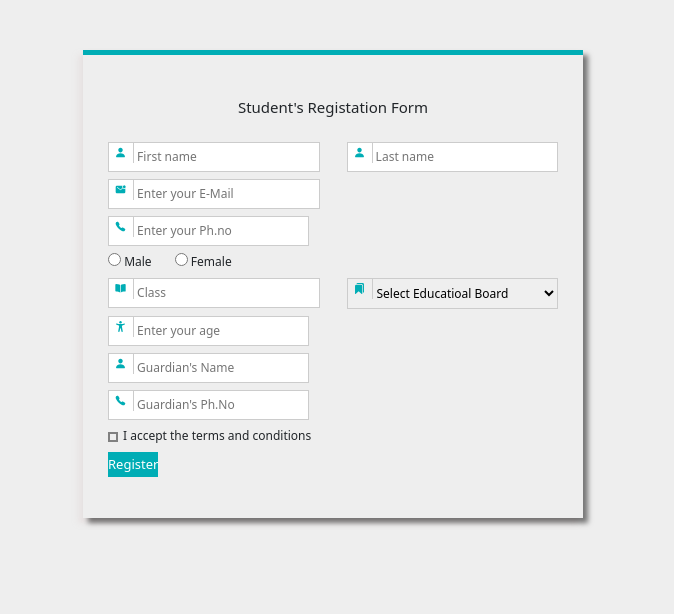
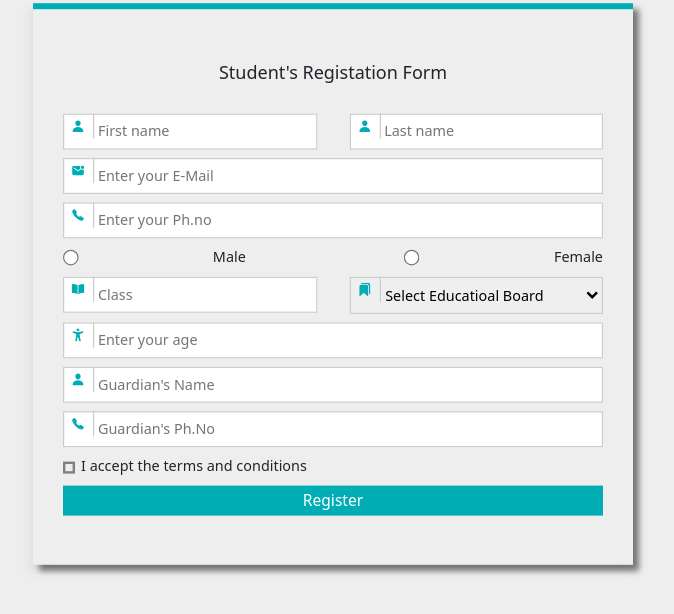
Before and after one commit to Bidyut-Kr-Das/Institute_project, a PHP site: page /stud_from.php in a window 1280 px wide. Shown: the top 614 px of the page, without its empty margins (307-981 px from the left). Run offline with PHP 8.4, Linux system fonts and the light colour scheme.

Commit message:
adjusted width

```diff
--- a/css/stud_from.css
+++ b/css/stud_from.css
@@ -19,12 +19,14 @@ body {
 }
 
 .heading {
+    /* margin-top: 14rem; */
     background: #EEEEEE;
     width: 50rem;
     padding: 2.5rem;
     margin: 5rem auto;
     border-top: 0.5rem solid #00ADB5;
     box-shadow: 0.5rem 0.5rem 0.5rem rgba(0, 0, 0, 0.5), -0.5rem 0.5rem 0.5rem rgba(228, 218, 218, 0.5);
+    transform: scale(1.2);
 }
 
 .heading h2 {
@@ -67,6 +69,12 @@ ion-icon {
 
 .span1 {
     width: 47%;
+    position: relative;
+    box-sizing: border-box;
+}
+
+.span2 {
+    width: 100%;
     position: relative;
     box-sizing: border-box;
 }
--- a/stud_from.php
+++ b/stud_from.php
@@ -17,21 +17,21 @@ include("header.php");
             </div>
             <div class="inputname">
 
-            <span class="span1">
+                <span class="span2">
                     <ion-icon name="mail-unread"></ion-icon>
                     <input type="text" placeholder=" Enter your E-Mail" class="allname">
 
             </div>
 
             <div class="inputname">
-
-            <spAN>
+                <span class="span2">
                     <ion-icon name="call"></ion-icon>
                     <input type="number" placeholder=" Enter your Ph.no" class="allname">
+                </span>
             </div>
 
             <div class="inputname">
-                <spAN>
+
                 <input type="radio" class="gender-redio" name="gender">
                 <label style="margin-right: 2rem;">Male</label>
 
@@ -60,33 +60,39 @@ include("header.php");
 
 
             <div class="inputname">
-                <spAN>
+                <span class="span2">
                     <ion-icon name="accessibility"></ion-icon>
                     <input type="number" placeholder=" Enter your age" class="allname">
+                </span>
             </div>
 
             <div class="inputname">
-                <spAN>
+                <span class="span2">
+
                     <ion-icon name="person"></ion-icon>
                     <input type="text" placeholder=" Guardian's Name" class="allname">
+                </span>
             </div>
 
             <div class="inputname">
-                <spAN>
+                <span class="span2">
+
                     <ion-icon name="call"></ion-icon>
                     <input type="number" placeholder=" Guardian's Ph.No" class="allname">
+                </span>
             </div>
 
             <div class="inputname">
-                <spAN>
+                <span class="span2">
+
                     <input type="checkbox" id="cb" class="check-button">
                     <label for="cb" class="check">I accept the terms and conditions</label>
+                </span>
+
             </div>
 
             <div class="inputname">
-                <spAN>
                 <input type="submit" class="button" value="Register">
-
             </div>
 
         </form>
```
Lines whose indentation alone changed are shown as unchanged.
